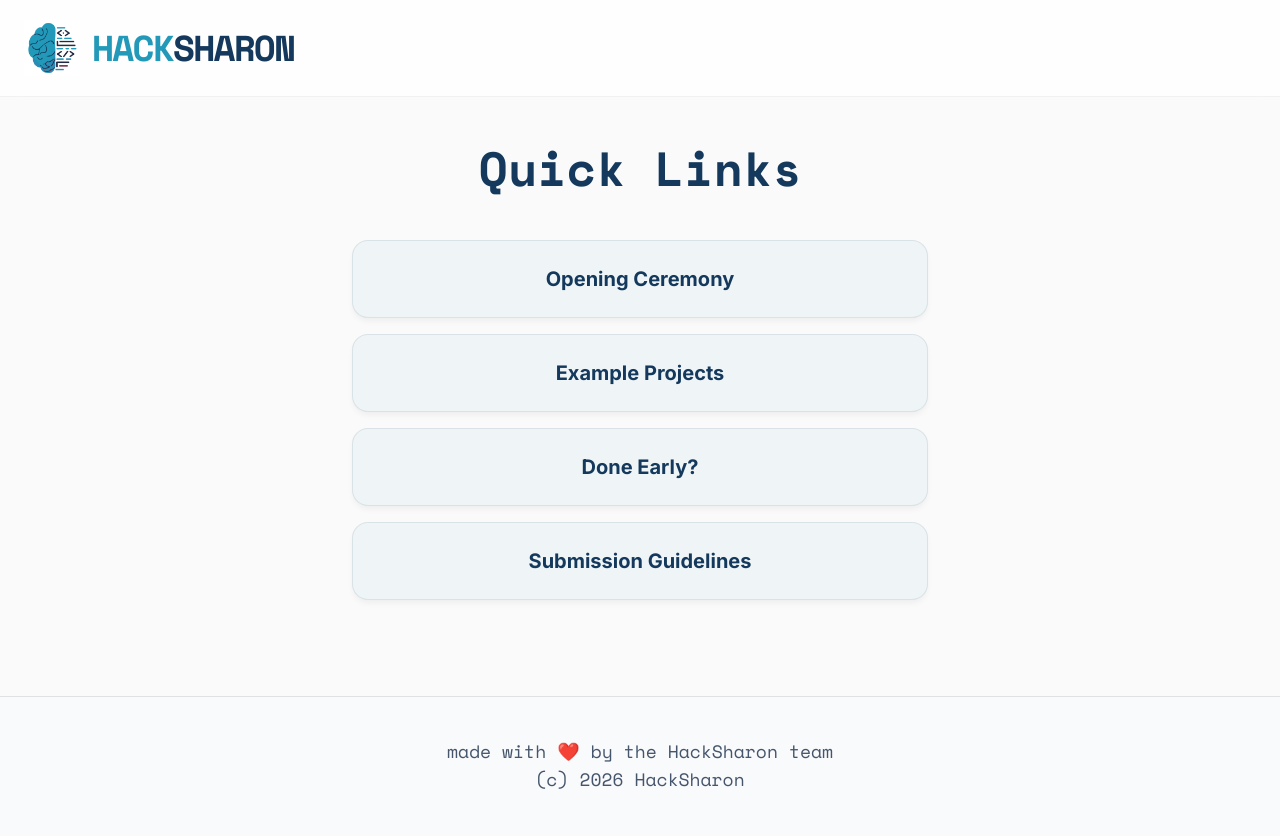
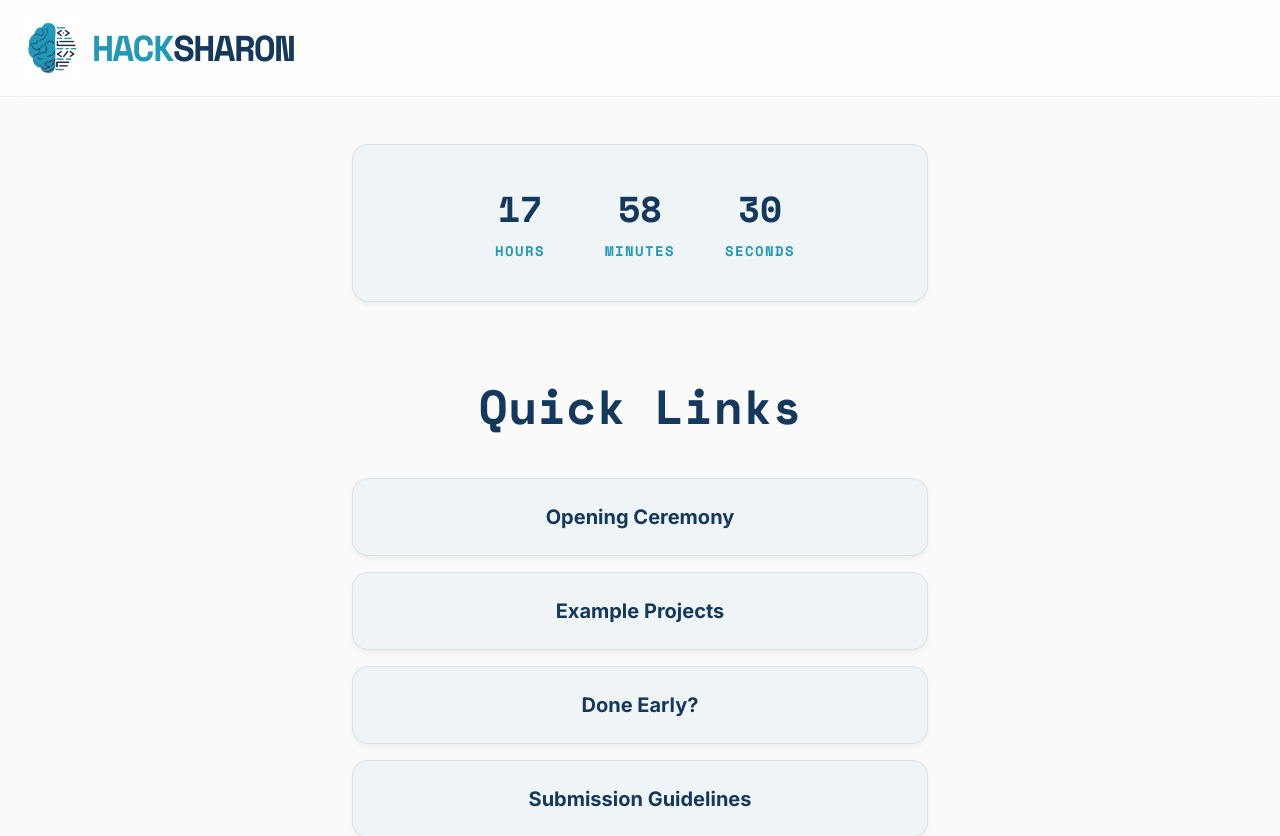
Before and after one commit to hacksharon/hacksharon-2026, a Next.js app: page /go in a window 1280 px wide. Shown: the top 836 px of the page. Built offline with nearby package versions, Linux system fonts and the light colour scheme.

Commit message:
Countdown on /go

```diff
--- a/src/app/go/page.tsx
+++ b/src/app/go/page.tsx
@@ -3,6 +3,7 @@
 import { motion } from "framer-motion";
 import Image from "next/image";
 import Link from "next/link";
+import { useEffect, useState } from "react";
 
 const Logo = ({ size = "text-xl" }: { size?: string }) => (
     <div
@@ -32,6 +33,67 @@ const Nav = () => (
     </nav>
 );
 
+const Countdown = () => {
+    const [timeLeft, setTimeLeft] = useState({
+        hours: 0,
+        minutes: 0,
+        seconds: 0,
+    });
+
+    useEffect(() => {
+        const targetDate = new Date("2026-03-24T16:00:00").getTime();
+
+        const timer = setInterval(() => {
+            const now = new Date().getTime();
+            const difference = targetDate - now;
+
+            if (difference > 0) {
+                setTimeLeft({
+                    hours: Math.floor((difference / (1000 * 60 * 60)) % 24),
+                    minutes: Math.floor((difference / 1000 / 60) % 60),
+                    seconds: Math.floor((difference / 1000) % 60),
+                });
+            } else {
+                clearInterval(timer);
+                setTimeLeft({ hours: 0, minutes: 0, seconds: 0 });
+            }
+        }, 1000);
+
+        return () => clearInterval(timer);
+    }, []);
+
+    return (
+        <section>
+            <motion.div
+                initial={{ opacity: 0, y: 10 }}
+                animate={{ opacity: 1, y: 0 }}
+                transition={{ delay: 0.25 }}
+                className="flex flex-wrap justify-center gap-4 sm:gap-6 mb-10 glass-card p-10 max-w-xl mx-auto rounded-2xl"
+            >
+                {[
+                    { label: "Hours", value: timeLeft.hours },
+                    { label: "Minutes", value: timeLeft.minutes },
+                    { label: "Seconds", value: timeLeft.seconds },
+                ].map((item) => (
+                    <div
+                        key={item.label}
+                        className="flex flex-col items-center"
+                    >
+                        <div className="flex items-center justify-center w-18 h-9 sm:w-18 sm:h-9 md:w-24 md:h-12 rounded-2xl">
+                            <span className="font-mono text-2xl sm:text-3xl md:text-4xl font-bold text-brand-blue">
+                                {String(item.value).padStart(2, "0")}
+                            </span>
+                        </div>
+                        <span className="text-xs sm:text-sm font-bold text-brand-teal mt-2 uppercase font-mono tracking-widest">
+                            {item.label}
+                        </span>
+                    </div>
+                ))}
+            </motion.div>
+        </section>
+    );
+};
+
 const containerVariants = {
     hidden: { opacity: 0 },
     show: {
@@ -56,7 +118,7 @@ const Links = () => {
     ];
 
     return (
-        <section id="links" className="my-24 px-6 relative scroll-mt-32">
+        <section id="links" className="my-20 px-6 relative scroll-mt-32">
             <div className="max-w-2xl mx-auto text-center content-center space-y-6">
                 <motion.div
                     variants={containerVariants}
@@ -98,7 +160,8 @@ export default function Home() {
         <main className="min-h-screen flex flex-col">
             <Nav />
 
-            <div className="flex-1 pt-12">
+            <div className="flex-1 pt-36">
+                <Countdown />
                 <Links />
             </div>
 
```
